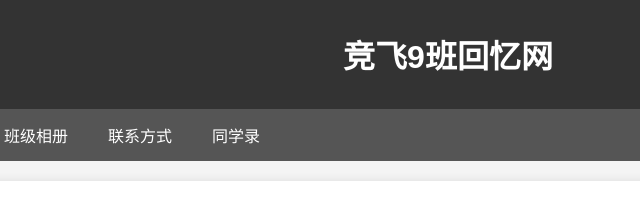
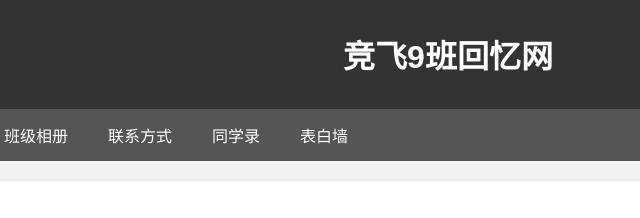
Before and after one commit to sfleg2024class9/sfleg2024class9.github.io, a plain HTML site: page index.html in a window 1280 px wide. Shown: the top 218 px of the page, 192-832 px from the left. Drawn offline with Linux system fonts and the light colour scheme.

Commit message:
Update index.html

```diff
--- a/index.html
+++ b/index.html
@@ -62,6 +62,7 @@
     <a href="#photos">班级相册</a>
     <a href="#contact">联系方式</a>
     <a href="contact.html">同学录</a>
+    <a href="loverwall.html">表白墙</a>
 </div>
 
 <div class="content">
```
